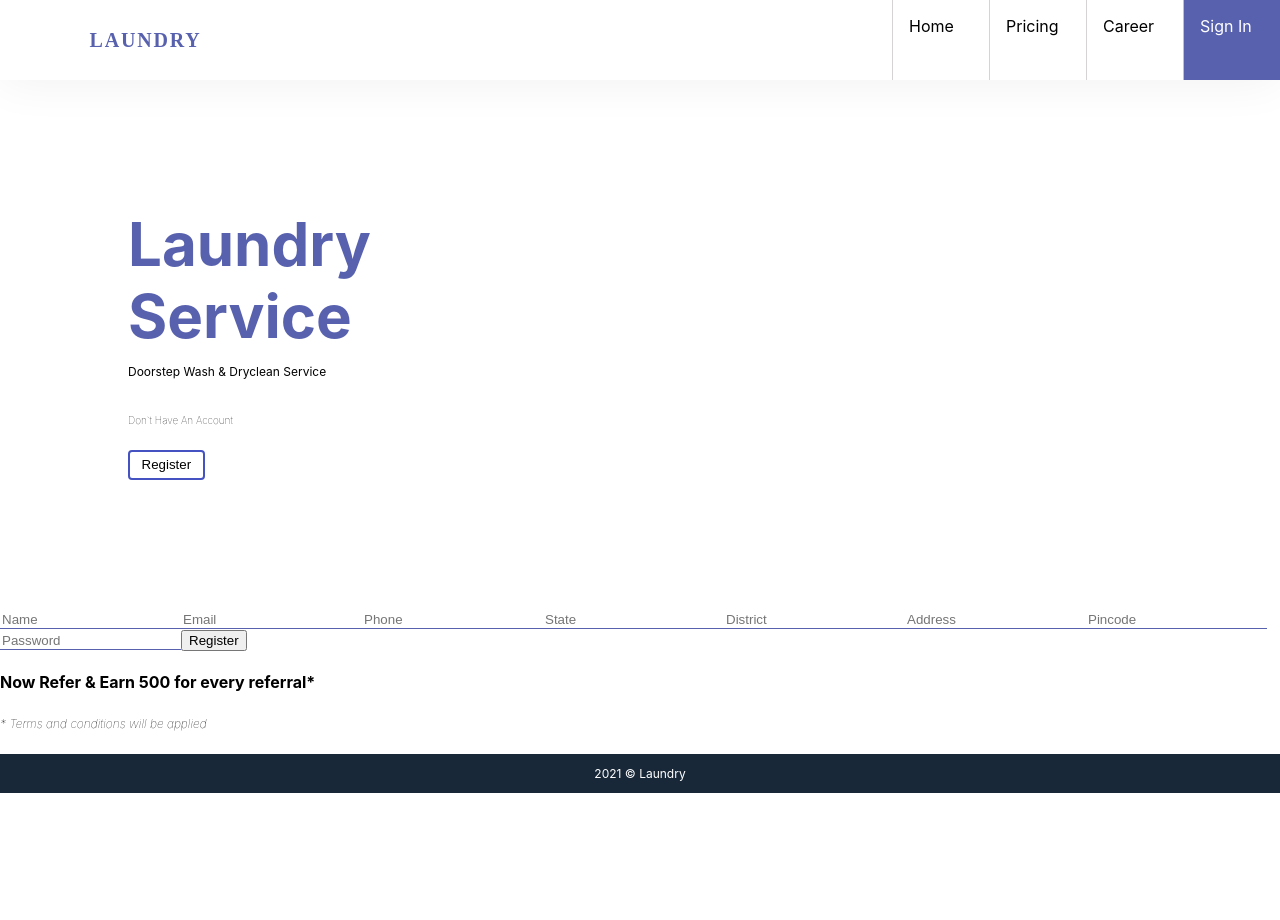
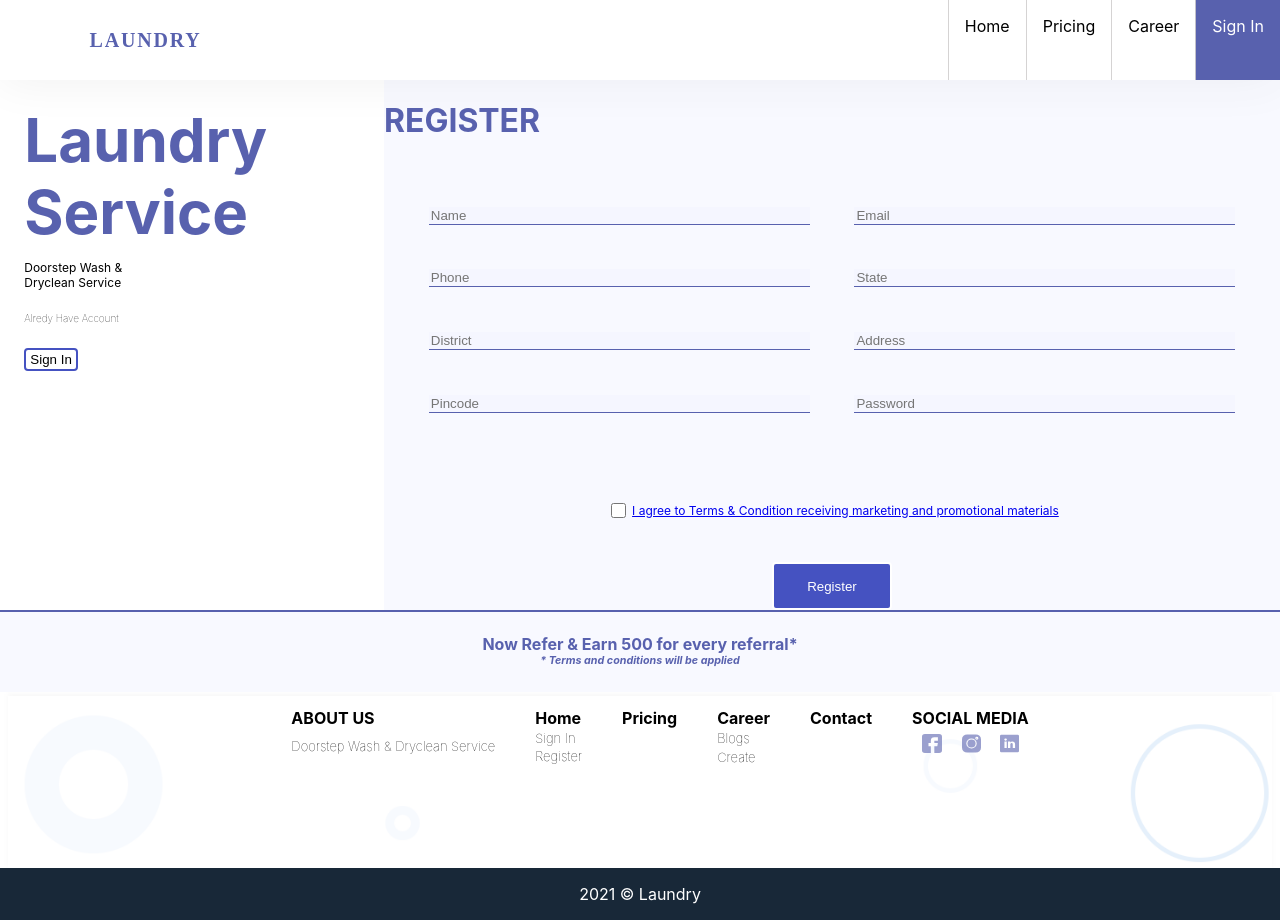
Before and after one commit to anoop0748/laundary-cart-frontend, a React (Create React App) app: page /register in a window 1280 px wide. Before the commit the page ends 800 px from the top, so only its background shows below. Built offline with nearby package versions, Linux system fonts and the light colour scheme.

Commit message:
Login & Register page

```diff
--- a/src/FooterComp/copyright.css
+++ b/src/FooterComp/copyright.css
@@ -1,4 +1,5 @@
 .copyright{
+    width: 100%;
     display: flex;
     justify-content: center;
     background-color: #182838;
--- /dev/null
+++ b/src/FooterNavComp/footerNav.css
@@ -0,0 +1,40 @@
+.refer_container{
+    width: 100%;
+    border-top: 2px solid #5861AE;
+    background-color: #B9C0FD1A;
+    display: flex;
+    align-items: center;
+    flex-direction: column;
+    color: #5861AE;
+}
+.refer_container h4{
+    margin-bottom: 0px;
+}
+.refer_container h6{
+    margin-top: 0px;
+}
+.footer_navlinks{
+    height: 22vh;
+    width: 100%;
+    background: url('../../public/projecIimages/Footer.png');
+    background-position: center;
+    background-size: cover;
+    display: flex;
+    justify-content: center;
+}
+.footer_navlinks ul{
+    list-style: none;
+}
+
+.footer_navlinks li:nth-child(n+1):not(li:first-child){
+    font-size: small;
+    font-weight: lighter;
+    margin-top: 5%;
+}
+.footer_navlinks li:nth-child(1){
+    font-weight: bold;
+}
+#icons{
+    display: flex;
+    justify-content: space-around;
+}
--- a/src/FooterNavComp/footerNav.js
+++ b/src/FooterNavComp/footerNav.js
@@ -1,15 +1,44 @@
-
+import './footerNav.css'
 
 
 function FooterNav() {
     return (
         <div>
-            <section>
+            <section className='refer_container'>
             <h4>Now Refer & Earn 500 for every referral*</h4>
-            <h6><p><i>* Terms and conditions will be applied</i></p></h6>
+            <h6><i>* Terms and conditions will be applied</i></h6>
         </section>
-        <section>
+        <section className='footer_navlinks'>
+            <ul>
+                <li>ABOUT US</li>
+                <li>Doorstep Wash & Dryclean Service</li>
+            </ul>
+            <ul>
+                <li>Home</li>
+                <li>Sign In</li>
+                <li>Register</li>
+            </ul>
+            <ul>
+                <li>Pricing</li>
 
+            </ul>
+            <ul>
+                <li>Career</li>
+                <li>Blogs</li>
+                <li>Create</li>
+            </ul>
+            <ul>
+                <li>Contact</li>
+            </ul>
+            <ul>
+                <li>SOCIAL MEDIA</li>
+                <li id='icons'>
+                    <img src='./projecIimages/facebook.svg' alt='facebook'/>
+                    <img src='./projecIimages/instagram.svg' alt='instagram'/>
+                    <img src='./projecIimages/linkedin.svg' alt='linkedin'/>
+                    </li>
+
+            </ul>
         </section>
         </div>
     )
--- a/src/HeaderComp/navbar.css
+++ b/src/HeaderComp/navbar.css
@@ -1,6 +1,4 @@
 .header {
-    top: 0px;
-    left: 0px;
     width: 100%;
     height: 10vh;
     /* UI Properties */
@@ -27,7 +25,7 @@
 .header ul li{
     list-style: none;
     padding: 2vh ;
-    width: 10%;
+    width: 20px;
     height: 60%;
     min-width: fit-content;
     border-left: 1px solid rgba(207, 205, 205, 0.877);
@@ -44,11 +42,11 @@
     text-transform: uppercase;
     opacity: 1;
 }
-.nav_links{
-    width: 50%;
+.header .nav_links{
+    width: 80%;
     height: 100%;
 }
-li:last-child{
+.header li:last-child{
     background-color: #5861AE;
     color: #FFFFFF;
 }
--- a/src/LogInComp/login.css
+++ b/src/LogInComp/login.css
@@ -1,16 +1,44 @@
 .login{
     display: flex;
     flex-direction: column;
-    margin: 10%;
-    width: 45%;
+    padding: 10%;
+    width: 49%;
+    color: #4552C1;
+    background-color: #B9C0FD1A;
+}
+.login h3{
     color: #4552C1;
 }
-h3{
-    color: #4552C1;
-}
-input{
+.login input{
+    width: 100%;
     border-top: none;
     border-left: none;
     border-right: none;
-    border-bottom: 1px solid #5861AE;;
+    border-bottom: 1px solid #5861AE;
+    background-color: #B9C0FD1A;
 }
+#pass_container{
+    margin-top: 25px;
+}
+.login h6{
+    align-items: flex-end;
+    font-weight: bold;
+    text-align: right;
+    margin-top: 0px;
+}
+.login button{
+    background-color:#4552C1;
+    color: #fff;
+    width: 15vh;
+    height:6vh;
+    border: 2px solid #fff;
+    border-radius: 4px;
+    padding: 1% 2%;
+}
+#signInBtn{
+    display: flex;
+    justify-content: center;
+}
+.login label{
+    font-size: 12px;
+}
--- a/src/LogInComp/login.js
+++ b/src/LogInComp/login.js
@@ -3,32 +3,58 @@ import { useState } from 'react';
 import './login.css'
 
 
-const Url = "http://localhost:5000/login"
+const Url = "https://laundry-backend-i2fe.onrender.com/login"
 
 
 
 function LogInForm() {
   const [user_name, setUser_name] = useState("");
   const [user_password, setUser_password] = useState("");
+  const [user_id_lable, set_user_id_lable] = useState(false);
+  const [user_pass_lable, set_user_pass_lable] = useState(false);
+  const [col, set_color] = useState(false)
   function userId(e) {
     let id = e.target.value;
-    if (id === Number) {
-      let phoneno = /^\d{10}$/;
-      if (id.match(phoneno)) {
+    if(!isNaN(id)){
+      if((!isNaN(id)) && (id.length === 13)){
+        setUser_name(id)
+        set_color(false)
+        return;
+      }else{
+        console.log("number is invalid")
+        set_color(true)
 
       }
+    }else{
+      if (/^[A-Z0-9._%+-]+@[A-Z0-9.-]+\.[A-Z]{2,4}$/i.test(id)) {
+        console.log("email is valid")
+        setUser_name(id)
+        set_color(false)
+      }
+      else {
+      return alert("Please enter valid Email")
+      }
     }
-    setUser_name()
+
+
+
+
+
   }
   async function logIn(e) {
     e.preventDefault();
+    if (user_name === "") {
+      return alert("Please enter Mobile/Email for Sign In !!")
+    }
     const data = {
       email: user_name,
       password: user_password
     }
     console.log(data)
     let response = await axios.post(Url, data);
-    console.log(response.json())
+    console.log(response.data.token)
+    window.localStorage.setItem("token",response.data.token);
+    console.log(window.localStorage.getItem("token"))
 
   }
 
@@ -40,15 +66,21 @@ function LogInForm() {
         <h3>SIGN IN</h3>
       </div>
       <div>
-        <input type="text" placeholder="Mobile/Email" onBlur={userId} />
+        {user_id_lable ? <label htmlFor="user_name">Mobile/Email<br /></label> : ""}
+        <input type="text" placeholder="Mobile/Email" onBlur={userId} id="user_name"
+          onClick={() => set_user_id_lable(true)} style={col ? { color: 'red', borderBottomColor: 'red' } : {}} />
+        {col ? <h6> <i style={{ color: 'red', fontSize: '10px', textAlign: 'right',fontWeight:'lighter' }}>
+          Please enter a valid phone number</i></h6> : ""}
+      </div>
+      <div id='pass_container'>
+        {user_pass_lable ? <label htmlFor="user_password">Password<br /></label> : ""}
+        <input type="password" placeholder="Password" onBlur={(e) => setUser_password(e.target.value)}
+         id="user_password" onClick={() => set_user_pass_lable(true)}  />
       </div>
       <div>
-        <input type="password" placeholder="Password" onBlur={(e) => setUser_password(e.target.value)} />
+        <h6>Forget Password?</h6>
       </div>
-      <div>
-        <h5>Forget Password?</h5>
-      </div>
-      <div>
+      <div id='signInBtn'>
         <button onClick={logIn}>Sign In</button>
       </div>
     </div>
--- /dev/null
+++ b/src/RegisterComp/register.css
@@ -0,0 +1,60 @@
+#reg_container{
+    display: flex;
+    justify-content: space-between;
+
+}
+#reg_container h1{
+    color: #5861AE;
+}
+#form_container{
+    width: 70%;
+    background-color: #B9C0FD1A;
+}
+#form_container input{
+    width: 45%;
+    border-top: none;
+    border-left: none;
+    border-right: none;
+    border-bottom: 1px solid #5861AE;
+
+    background-color: #b9c0fd0c;
+}
+#form_container input:first-child{
+    margin: 5% 2.5% 0% 5%;
+}
+#form_container input:last-child{
+    margin: 5% 5% 0% 2.5%
+}
+#form_container form{
+    width: 100%;
+    display: flex;
+    flex-direction: row;
+    flex-wrap: wrap;
+    justify-content: space-evenly;
+}
+form div{
+    width: 100%;
+    display:flex;
+    justify-content: center;
+}
+#reg_btn{
+    background-color:#4552C1;
+    color: #fff;
+    width: 15vh;
+    height:6vh;
+    border: 2px solid #fff;
+    border-radius: 4px;
+    padding: 1% 2%;
+}
+#check_box{
+    margin-top: 10%;
+    margin-bottom: 5%;
+}
+#form_container #check_box label{
+    font-size: 12px;
+}
+#form_container #check_box input{
+    margin: 0px;
+    padding: 0px;
+    width: 3%;
+}
--- a/src/RegisterComp/register.js
+++ b/src/RegisterComp/register.js
@@ -4,11 +4,15 @@ import Navbar from "../HeaderComp/navbar";
 import HomeSection from "../SectionOne/home";
 import FooterNav from "../FooterNavComp/footerNav";
 import CopyRight from "../FooterComp/copyright";
+import './register.css'
+import { Link,  } from "react-router-dom";
+import { useNavigate } from "react-router-dom";
 
 
-const Url = "http://localhost:5000/register"
+const Url = "https://laundry-backend-i2fe.onrender.com/register"
 function RegisterPage(){
     const form_data = useRef();
+    let navigate = useNavigate();
     async function Reg_User(e){
         e.preventDefault()
         const  data = {
@@ -22,26 +26,44 @@ function RegisterPage(){
             password:form_data.current.password.value
         }
         const response = await axios.post(Url,data)
-        console.log(response)
+        console.log(response.status)
+        if(response.status === 200){
+            navigate('/')
+        }
     }
     return(
         <>
             <Navbar/>
-            <div>
+            <div id="reg_container">
                 <div>
-                    <HomeSection/>
+                    <HomeSection change_login={true}/>
                 </div>
-                <div>
+                <div id="form_container">
+                    <h1>REGISTER</h1>
                     <form ref={form_data}>
+                        <div>
                         <input type="text" placeholder="Name" id="name" />
                         <input type="email" placeholder="Email" id="email" />
+                        </div>
+                        <div>
                         <input type="tel" placeholder="Phone" id="phone" />
                         <input type="text" placeholder="State" id="state" />
+                        </div>
+                        <div>
                         <input type="text" placeholder="District" id="district" />
                         <input type="text" placeholder="Address" id="address" />
+                        </div>
+                        <div>
                         <input type="text" placeholder="Pincode" id="pincode" />
                         <input type="password" placeholder="Password" id="password" />
-                        <button onClick={Reg_User}>Register</button>
+                        </div>
+                        <div id="check_box">
+                            <input type={'checkbox'} id="checkbox"/>
+                            <label htmlFor="checkbox"><Link to="#">I agree to Terms & Condition receiving marketing and promotional materials</Link></label>
+                        </div>
+                        <div>
+                        <button onClick={Reg_User}id='reg_btn'>Register</button>
+                        </div>
                     </form>
                 </div>
             </div>
--- a/src/SectionOne/home.css
+++ b/src/SectionOne/home.css
@@ -4,22 +4,24 @@
     margin: 10%;
     width: 45%;
 }
-h1{
+.home h1{
     color: #5861AE;
     font-size: 60px;
     margin: 0px;
 }
-p{
+.home p{
     font-size: 12px;
 
+
 }
-h6{
+.home h6{
     font-size: 10px;
     font-weight: lighter;
+    margin-top: 10%;
 }
 .home button{
     background-color: #fff;
     border: 2px solid #4552C1;
     border-radius: 4px;
-    padding: 1% 2%;
+    padding: 2% 4%;
 }
--- a/src/SectionOne/home.js
+++ b/src/SectionOne/home.js
@@ -1,9 +1,10 @@
 import { Link } from "react-router-dom";
 import './home.css'
 
-function HomeSection() {
+function HomeSection(props) {
+  console.log(props.change_login)
   return (
-    <section className="home">
+    <section className="home" style={props.change_login?{width:"42%"}:{}}>
       <div>
         <h1>Laundry <br /> Service</h1>
       </div>
@@ -14,11 +15,11 @@ function HomeSection() {
       </div>
       <div>
         <h6>
-          Don`t Have An Account
+          {props.change_login?"Alredy Have Account":'Don`t Have An Account'}
         </h6>
       </div>
       <div>
-        <Link to='/register' ><button>Register</button> </Link>
+        <Link to={props.change_login?'/':'/register'} ><button >{props.change_login?"Sign In":"Register"}</button> </Link>
       </div>
     </section>
   )
```
Also changed, not shown: public/projecIimages/Footer.png (added), public/projecIimages/Footer@2x.png (added).
